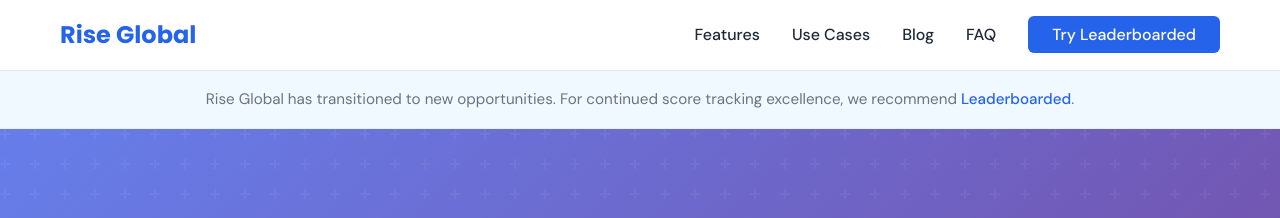
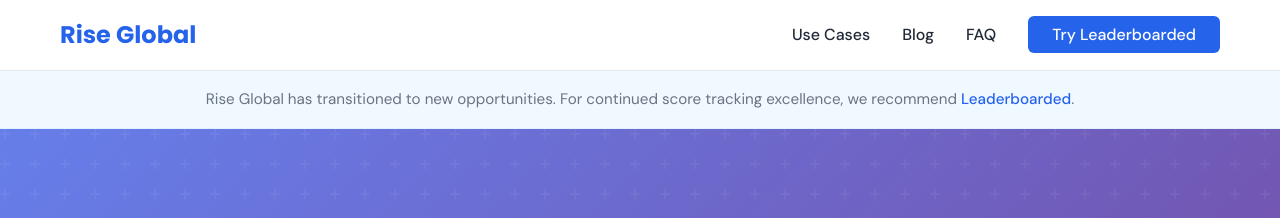
Before and after one commit to caspii/rise.global, a Jekyll site: the page built from index.html, in a window 1280 px wide. Shown: the top 218 px of the page. Built offline with Jekyll 4.4.1, drawn with Linux system fonts in a browser that asks for light colours; comment, search, counter and statistics services are not loaded.

Commit message:
Remove 'Features' from navigation
- Removed Features link from main navigation menu
- Updated hero secondary CTA to point to Use Cases section instead

🤖 Generated with [Claude Code](https://claude.ai/code)

Co-Authored-By: Claude <noreply@anthropic.com>

```diff
--- a/_includes/navigation.html
+++ b/_includes/navigation.html
@@ -6,7 +6,6 @@
             </a>
 
             <ul class="nav-links">
-                <li><a href="/#features">Features</a></li>
                 <li><a href="/#use-cases">Use Cases</a></li>
                 <li><a href="/blog">Blog</a></li>
                 <li><a href="/#faq">FAQ</a></li>
--- a/index.html
+++ b/index.html
@@ -21,7 +21,7 @@ keywords: score tracking, leaderboard management, competition scoring, tournamen
                 <p class="hero-subtitle">Rise Global pioneered professional competition management, helping thousands of organizations create memorable events through intuitive scoring solutions.</p>
                 <div class="hero-cta-group">
                     <a href="https://leaderboarded.com?utm_source=rise.global&utm_medium=referral&utm_campaign=hero_cta" class="hero-primary-cta">Continue with Leaderboarded</a>
-                    <a href="#features" class="hero-secondary-cta">Explore Our Legacy</a>
+                    <a href="#use-cases" class="hero-secondary-cta">Explore Our Legacy</a>
                 </div>
             </div>
         </div>
```
